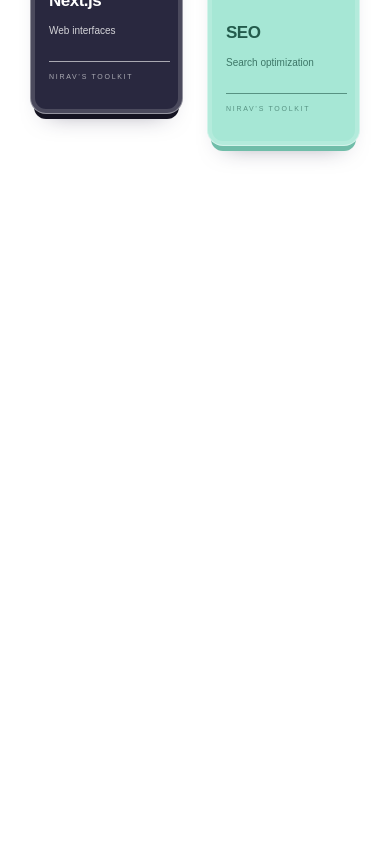
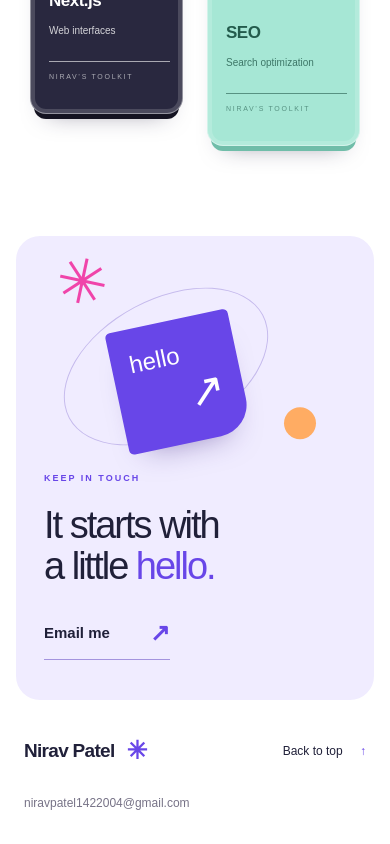
Before and after one commit to Zone3011/codex-time, a Next.js app: page / in a window 390 px wide. Shown: the part 4947-5791 px from the top of the page. Before the commit the page ends 5183 px from the top, so only its background shows below. Built offline with nearby package versions, Linux system fonts and the light colour scheme.

Commit message:
Add closing parallax panel and email footer

```diff
--- a/src/app/globals.css
+++ b/src/app/globals.css
@@ -2076,3 +2076,196 @@ main {
     padding-left: 18px;
   }
 }
+
+/* A small closing note, with scroll-linked paper and orbit details. */
+.closing-section {
+  padding: 0 32px;
+  max-width: 1440px;
+  margin: auto;
+}
+.closing-parallax {
+  min-height: 380px;
+  position: relative;
+  overflow: hidden;
+  border-radius: 32px;
+  background: #f0ecff;
+  display: grid;
+  grid-template-columns: 1fr 1fr;
+  align-items: center;
+  padding: 56px 8%;
+}
+.closing-copy {
+  position: relative;
+  z-index: 1;
+}
+.closing-copy h2 {
+  margin: 20px 0 28px;
+  font-family: "Space Grotesk Variable", sans-serif;
+  font-size: clamp(38px, 4.3vw, 60px);
+  font-weight: 500;
+  letter-spacing: -2.8px;
+  line-height: 1.08;
+}
+.closing-copy h2 em {
+  font-style: normal;
+  color: var(--blue);
+}
+.closing-email {
+  display: inline-flex;
+  align-items: center;
+  gap: 40px;
+  padding-bottom: 8px;
+  border-bottom: 1px solid #a494de;
+  font-size: 15px;
+  font-weight: 650;
+}
+.closing-email span {
+  color: var(--blue);
+  font-size: 24px;
+}
+.closing-orbit {
+  position: relative;
+  height: 270px;
+}
+.closing-orbit-line {
+  position: absolute;
+  width: 280px;
+  height: 180px;
+  border: 1px solid #c6bbed;
+  border-radius: 50%;
+  left: 8%;
+  top: 45px;
+  transform: rotate(-28deg);
+}
+.closing-note {
+  position: absolute;
+  left: 24%;
+  top: 58px;
+  width: 160px;
+  height: 154px;
+  padding: 24px;
+  border-radius: 5px 5px 32px 5px;
+  background: var(--blue);
+  color: white;
+  font-family: "Space Grotesk Variable", sans-serif;
+  font-size: 29px;
+  box-shadow: 0 18px 30px -20px #3c227f80;
+  transform: translateY(var(--closing-drift, 0px)) rotate(-12deg);
+}
+.closing-note span {
+  display: block;
+  font-size: 55px;
+  line-height: 1;
+  text-align: right;
+}
+.closing-spark {
+  position: absolute;
+  left: 4%;
+  top: 12px;
+  font-size: 82px;
+  color: #f044aa;
+  line-height: 1;
+  transform: translateY(calc(var(--closing-drift, 0px) * -0.6)) rotate(12deg);
+}
+.closing-dot {
+  position: absolute;
+  width: 42px;
+  height: 42px;
+  background: #ffac63;
+  border-radius: 50%;
+  right: 15%;
+  bottom: 15px;
+  transform: translateY(calc(var(--closing-drift, 0px) * -0.8));
+}
+.site-footer {
+  max-width: 1440px;
+  padding: 42px 56px;
+  margin: auto;
+  display: flex;
+  justify-content: space-between;
+  align-items: center;
+  gap: 24px;
+}
+.footer-name {
+  display: flex;
+  align-items: center;
+  gap: 12px;
+  font-family: "Space Grotesk Variable", sans-serif;
+  font-size: 19px;
+  font-weight: 600;
+  letter-spacing: -0.7px;
+}
+.footer-name span {
+  color: var(--blue);
+  font-size: 25px;
+}
+.footer-email,
+.footer-top {
+  font-size: 12px;
+}
+.footer-email {
+  color: #777387;
+}
+.footer-top span {
+  margin-left: 14px;
+  color: var(--blue);
+}
+@media (max-width: 760px) {
+  .closing-section {
+    padding: 0 16px;
+  }
+  .closing-parallax {
+    grid-template-columns: 1fr;
+    padding: 28px 28px 40px;
+    gap: 8px;
+    border-radius: 24px;
+  }
+  .closing-orbit {
+    height: 200px;
+    max-width: 320px;
+    width: 100%;
+    margin: auto;
+  }
+  .closing-orbit-line {
+    width: 220px;
+    height: 135px;
+    top: 35px;
+    left: 4%;
+  }
+  .closing-note {
+    width: 125px;
+    height: 124px;
+    top: 35px;
+    padding: 18px;
+    font-size: 24px;
+  }
+  .closing-note span {
+    font-size: 44px;
+  }
+  .closing-spark {
+    font-size: 62px;
+    top: 0;
+  }
+  .closing-dot {
+    width: 32px;
+    height: 32px;
+    bottom: 8px;
+    right: 10%;
+  }
+  .closing-copy h2 {
+    letter-spacing: -2px;
+  }
+  .site-footer {
+    padding: 32px 24px;
+    flex-wrap: wrap;
+    gap: 24px 16px;
+  }
+  .footer-email {
+    order: 3;
+    width: 100%;
+    overflow-wrap: anywhere;
+  }
+  .footer-top {
+    margin-left: auto;
+  }
+}
--- a/src/app/page.tsx
+++ b/src/app/page.tsx
@@ -2,6 +2,7 @@ import { SwarmHeader } from "@/components/showcase/swarm-header";
 import { ExperienceBook } from "@/components/showcase/experience-book";
 import { Projects } from "@/components/showcase/projects";
 import { Skills } from "@/components/showcase/skills";
+import { Closing, Footer } from "@/components/showcase/footer";
 
 export default function Home() {
   return (
@@ -14,7 +15,9 @@ export default function Home() {
         <ExperienceBook />
         <Projects />
         <Skills />
+        <Closing />
       </main>
+      <Footer />
     </>
   );
 }
--- /dev/null
+++ b/src/components/showcase/closing-parallax.tsx
@@ -0,0 +1,56 @@
+"use client";
+
+import { useEffect, useRef, type ReactNode } from "react";
+import { useMotionEnabled } from "./motion-settings";
+
+export function ClosingParallax({ children }: { children: ReactNode }) {
+  const ref = useRef<HTMLDivElement>(null);
+  const motion = useMotionEnabled();
+  useEffect(() => {
+    const root = ref.current;
+    if (!root || !motion) return;
+    let visible = false;
+    let frame = 0;
+    const update = () => {
+      frame = 0;
+      if (!visible || document.hidden) return;
+      const box = root.getBoundingClientRect();
+      const progress = Math.max(
+        -1,
+        Math.min(1, (box.top + box.height / 2 - innerHeight / 2) / innerHeight),
+      );
+      root.style.setProperty("--closing-drift", `${progress * 48}px`);
+    };
+    const schedule = () => {
+      if (!frame && visible && !document.hidden)
+        frame = requestAnimationFrame(update);
+    };
+    const observer = new IntersectionObserver(([entry]) => {
+      visible = entry.isIntersecting;
+      if (visible) schedule();
+    });
+    observer.observe(root);
+    const visibility = () => {
+      if (document.hidden) {
+        cancelAnimationFrame(frame);
+        frame = 0;
+      } else schedule();
+    };
+    window.addEventListener("scroll", schedule, { passive: true });
+    window.addEventListener("resize", schedule);
+    document.addEventListener("visibilitychange", visibility);
+    return () => {
+      observer.disconnect();
+      cancelAnimationFrame(frame);
+      window.removeEventListener("scroll", schedule);
+      window.removeEventListener("resize", schedule);
+      document.removeEventListener("visibilitychange", visibility);
+      root.style.removeProperty("--closing-drift");
+    };
+  }, [motion]);
+  return (
+    <div className="closing-parallax" ref={ref}>
+      {children}
+    </div>
+  );
+}
--- /dev/null
+++ b/src/components/showcase/footer.tsx
@@ -0,0 +1,51 @@
+import { ClosingParallax } from "./closing-parallax";
+
+export function Closing() {
+  return (
+    <section
+      className="closing-section"
+      id="contact"
+      aria-labelledby="closing-heading"
+    >
+      <ClosingParallax>
+        <div className="closing-orbit" aria-hidden="true">
+          <span className="closing-orbit-line" />
+          <span className="closing-spark">✳</span>
+          <span className="closing-note">
+            hello<span>↗</span>
+          </span>
+          <span className="closing-dot" />
+        </div>
+        <div className="closing-copy">
+          <p className="section-eyebrow">KEEP IN TOUCH</p>
+          <h2 id="closing-heading">
+            It starts with
+            <br />a little <em>hello.</em>
+          </h2>
+          <a
+            className="closing-email"
+            href="mailto:niravpatel1422004@gmail.com"
+          >
+            Email me <span aria-hidden="true">↗</span>
+          </a>
+        </div>
+      </ClosingParallax>
+    </section>
+  );
+}
+
+export function Footer() {
+  return (
+    <footer className="site-footer">
+      <a className="footer-name" href="#home">
+        Nirav Patel<span aria-hidden="true">✳</span>
+      </a>
+      <a className="footer-email" href="mailto:niravpatel1422004@gmail.com">
+        niravpatel1422004@gmail.com
+      </a>
+      <a className="footer-top" href="#home">
+        Back to top <span aria-hidden="true">↑</span>
+      </a>
+    </footer>
+  );
+}
--- a/src/components/showcase/swarm-header.tsx
+++ b/src/components/showcase/swarm-header.tsx
@@ -105,7 +105,12 @@ export function SwarmHeader() {
     };
   }, [engineReady, paused, replay]);
   return (
-    <header ref={header} className="site-header" aria-label="Main header">
+    <header
+      id="home"
+      ref={header}
+      className="site-header"
+      aria-label="Main header"
+    >
       <Script
         src="/swarm-intro.js"
         strategy="afterInteractive"
```
Also changed, not shown: 3 other files (tests, documents, lock files or other folders).
